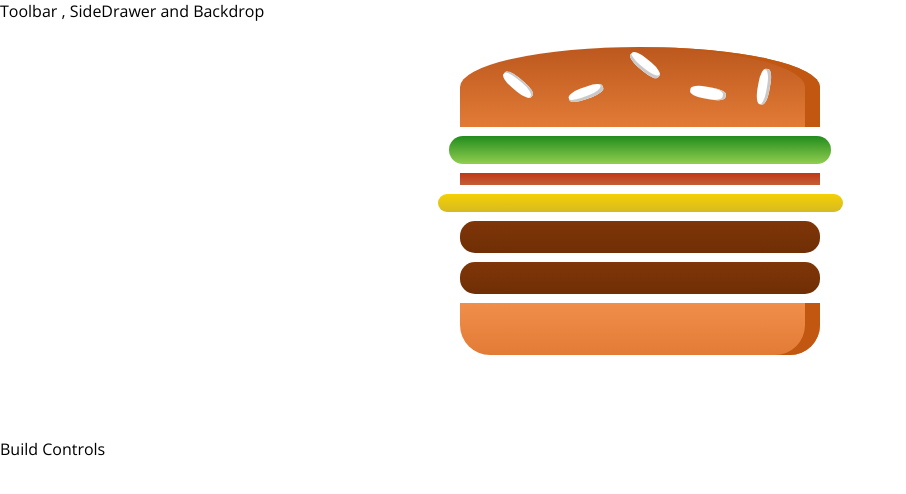
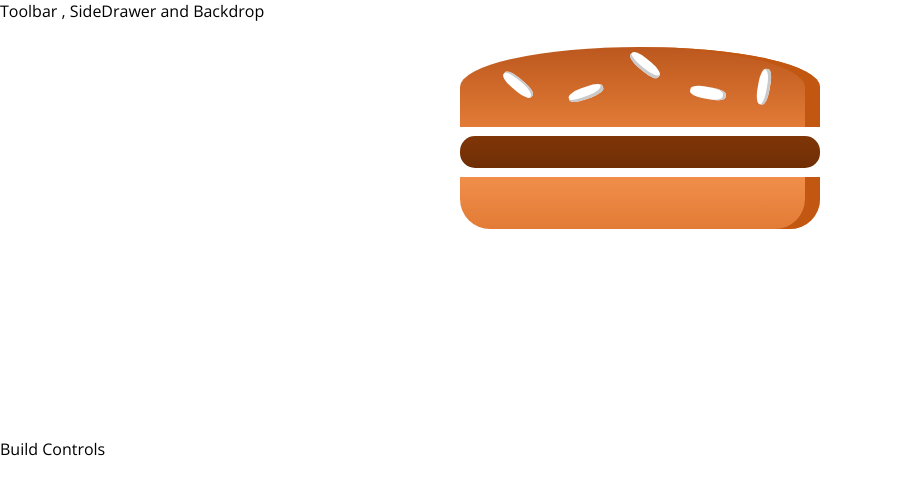
Before and after one commit to realshahiq/burger-builder, a React app: page / in a window 1280 px wide. Shown: the top 494 px of the page, without its empty margins (0-906 px from the left). Built offline with nearby package versions, Linux system fonts and the light colour scheme.

Commit message:
Added check if no ingredient is added

```diff
--- a/src/components/Burger/Burger.js
+++ b/src/components/Burger/Burger.js
@@ -2,11 +2,21 @@ import React from 'react';
 import './Burger.css';
 import BurgerIngredient from './BurgerIngredients/BurgerIngredients';
 const Burger = (props) => {
-  const transformedIngredients = Object.keys(props.ingredients).map(igkey => {
+  let transformedIngredients = Object.keys(props.ingredients).map(igkey => {
     return [...Array(props.ingredients[igkey])].map((_, i) => {
       return <BurgerIngredient key={igkey + i} type={igkey}></BurgerIngredient>
     });
   });
+  let count_ingredients = 0;
+  transformedIngredients.forEach(transformedIngredient => {
+    count_ingredients = count_ingredients + transformedIngredient.length;
+  });
+  if (count_ingredients === 0) {
+    transformedIngredients = <p>Please Add Some Ingredients</p>;
+  }
+    // if(transformedIngredients.isEmpty()) {
+    //   console.log('DASDASDS');
+    // }
     // console.log(transformedIngredients);
     // let key = 0;
     // const transformedIngredients = Object.entries(props.ingredients);
--- a/src/containers/BurgerBuilder/BurgerBuilder.js
+++ b/src/containers/BurgerBuilder/BurgerBuilder.js
@@ -4,10 +4,10 @@ import Burger from '../../components/Burger/Burger';
 class BurgerBuilder extends Component {
   state = {
     ingredients: {
-      salad:1,
-      bacon:1,
-      cheese:1,
-      meat:2,
+      salad:0,
+      bacon:0,
+      cheese:0,
+      meat:1,
     }
   }
   render() {
```
Lines whose indentation alone changed are shown as unchanged.
